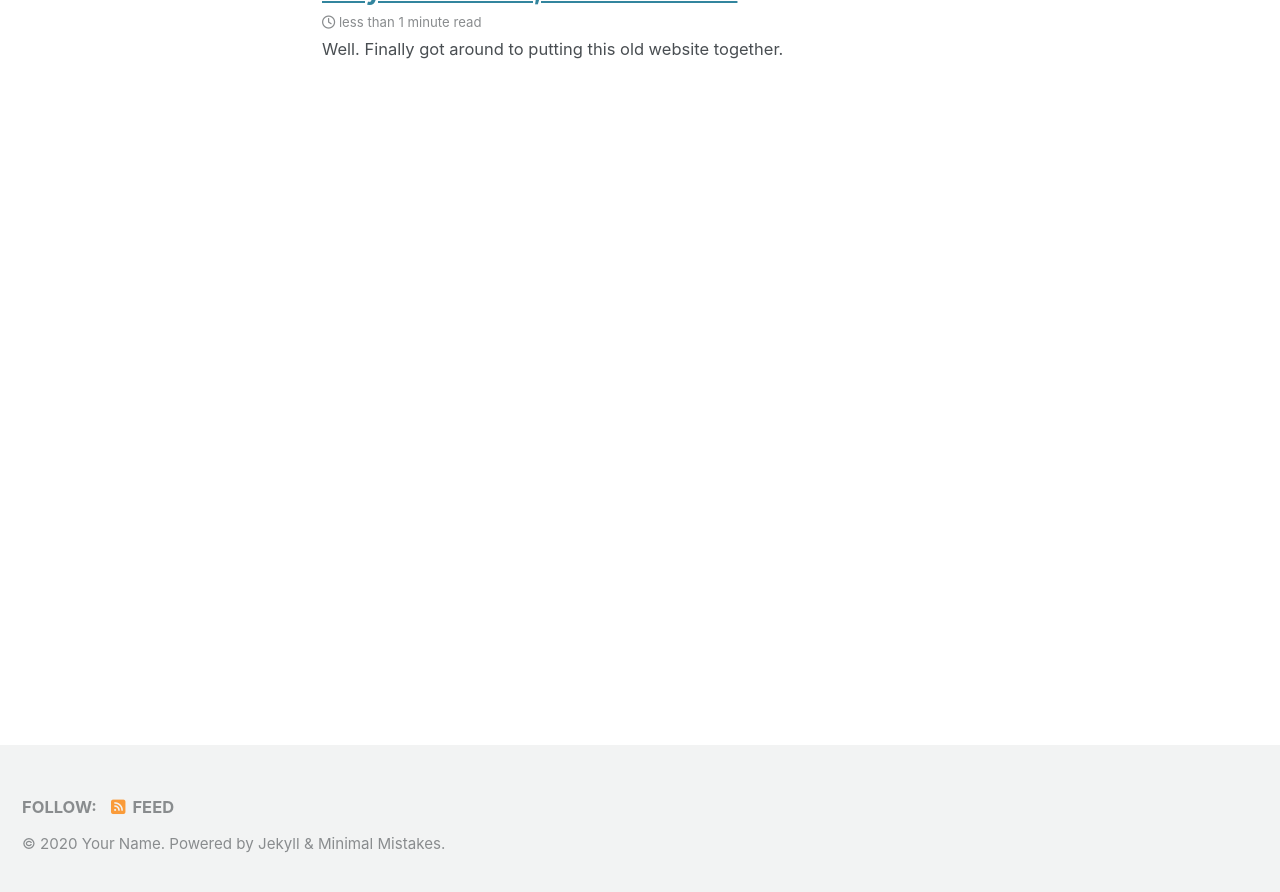
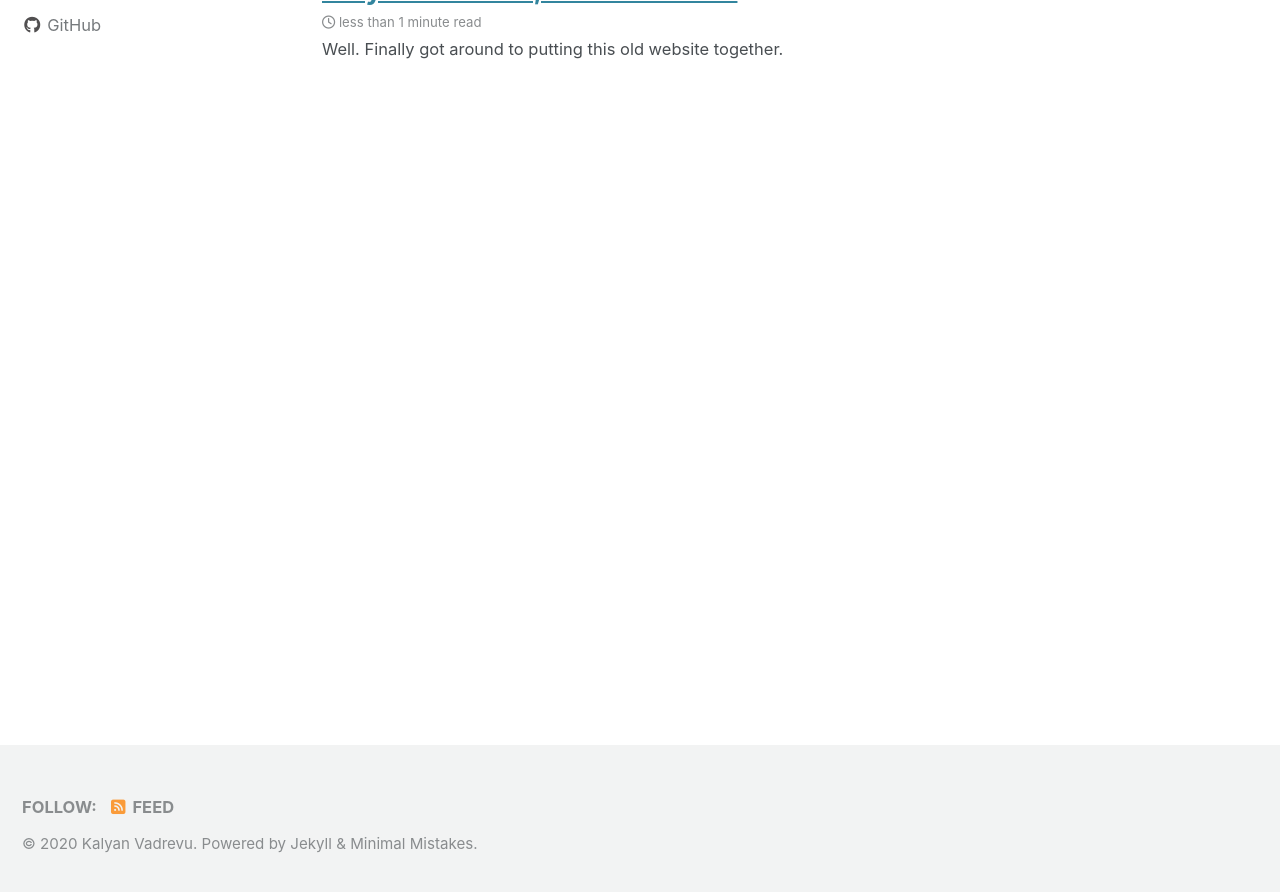
Before and after one commit to KalyanVadrevu/kalyanvadrevu.github.io, a Jekyll site: the page built from index.html, in a window 1280 px wide and 900 px high, scrolled down 222 px. Shown: the top 892 px of the window. Built offline with Jekyll 4.4.1, drawn with Linux system fonts in a browser that asks for light colours; cached includes are drawn as plain includes; nearby versions of some CDN libraries; the list of posts is cut into pages by our own code; some of the changed text lies outside the part shown.

Commit message:
name related updates

```diff
--- a/_config.yml
+++ b/_config.yml
@@ -19,7 +19,7 @@
 title                    : "Site Title"
 title_separator          : "-"
 subtitle                 : # site tagline that appears below site title in masthead
-name                     : "Your Name"
+name                     : "Kalyan Vadrevu"
 description              : "An amazing website."
 url                      : # the base hostname & protocol for your site e.g. "https://mmistakes.github.io"
 baseurl                  : # the subpath of your site, e.g. "/blog"
@@ -107,10 +107,10 @@
 
 # Site Author
 author:
-  name             : "Your Name"
+  name             : "Kalyan Vadrevu"
   avatar           : # path of avatar image, e.g. "/assets/images/bio-photo.jpg"
   bio              : "I am an **amazing** person."
-  location         : "Somewhere"
+  location         : "Santa Clara, CA"
   email            :
   links:
     - label: "Email"
@@ -127,7 +127,7 @@
       # url: "https://facebook.com/"
     - label: "GitHub"
       icon: "fab fa-fw fa-github"
-      # url: "https://github.com/"
+      url: "https://github.com/KalyanVadrevu"
     - label: "Instagram"
       icon: "fab fa-fw fa-instagram"
       # url: "https://instagram.com/"
```
